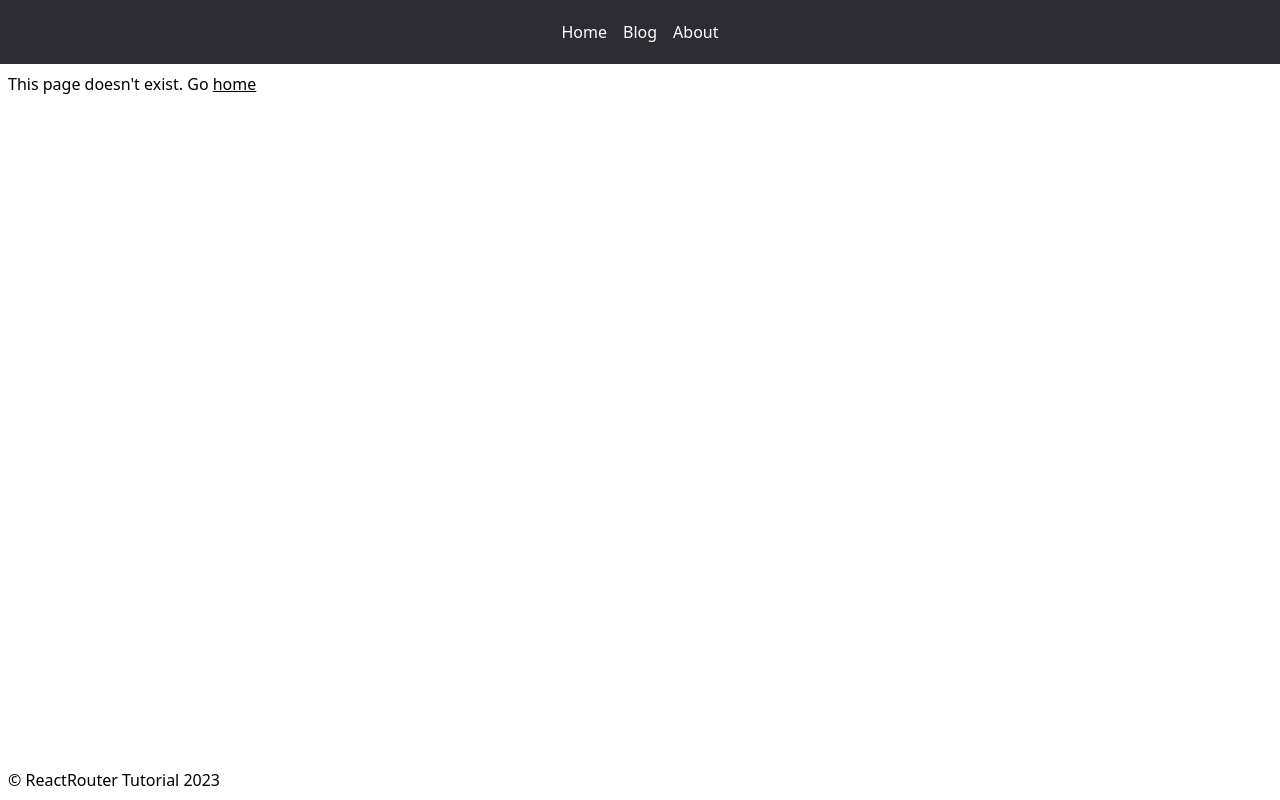
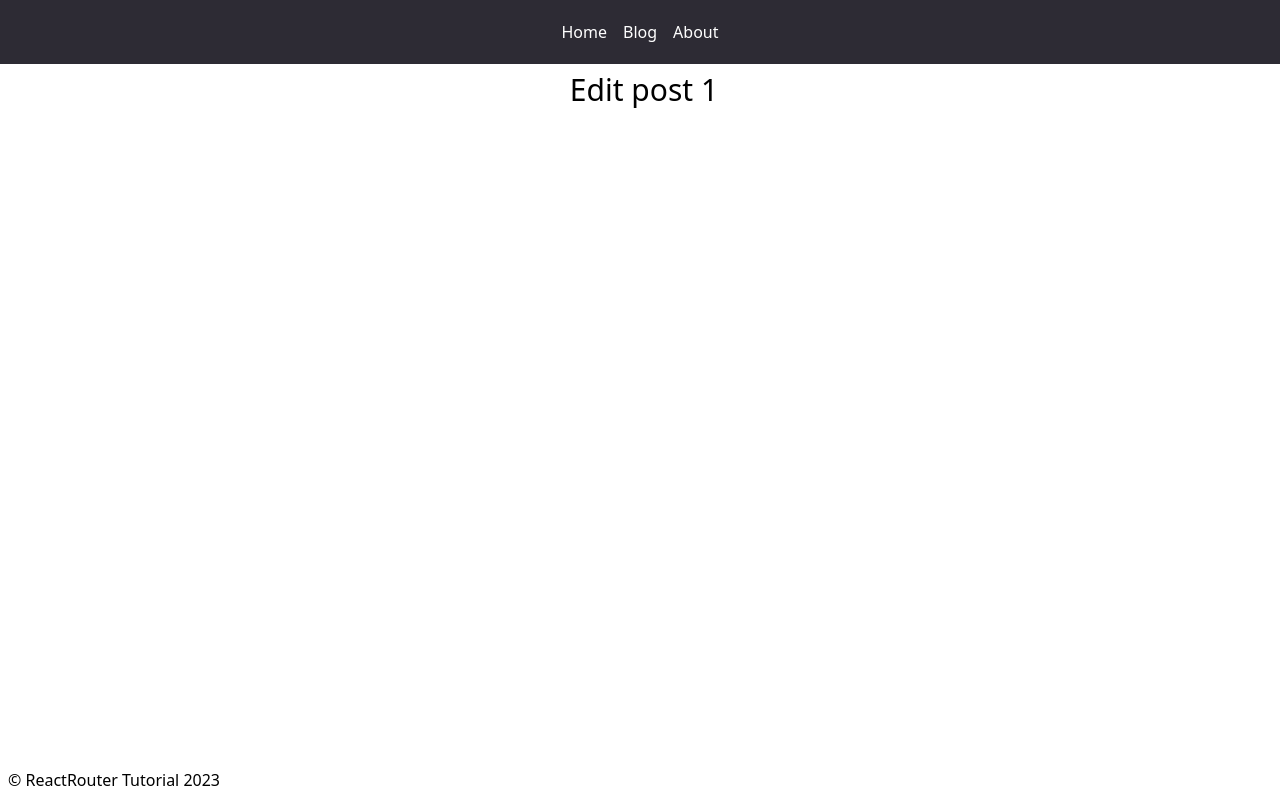
Before and after one commit to Aandi1989/ReactRouter6, a React (Create React App) app: page /posts/1/edit in a window 1280 px wide. Built offline with nearby package versions, Linux system fonts and the light colour scheme.

Commit message:
posts/:id  -  posts/:id/edit   -posts/new

```diff
--- a/src/App.jsx
+++ b/src/App.jsx
@@ -4,6 +4,8 @@ import { Home } from './pages/Home';
 import { About } from './pages/About';
 import { Blog } from './pages/Blog';
 import { Singlepage } from './pages/Singlepage';
+import { Createpost } from './pages/Createpost';
+import { Editpost } from './pages/Editpost';
 import { Notfoundpage } from './pages/Notfoundpage';
 
 import { Layout } from './components/Layout'
@@ -17,6 +19,8 @@ function App() {
           <Route path="about" element={<About />} />
           <Route path="posts" element={<Blog />} />
           <Route path="posts/:id" element={<Singlepage />} />
+          <Route path="posts/:id/edit" element={<Editpost />} />
+          <Route path="posts/new" element={<Createpost />} />
           <Route path="*" element={<Notfoundpage />} />
         </Route>
       </Routes>
--- a/src/pages/Blog.jsx
+++ b/src/pages/Blog.jsx
@@ -16,7 +16,7 @@ const Blog = () => {
             {
                 posts.map(post => (
                     <Link key={post.id} to={`/posts/${post.id}`}>
-                        <li>{post.title}</li>
+                        <li className="hover:underline">{post.title}</li>
                     </Link>
                 ))
             }
--- /dev/null
+++ b/src/pages/Createpost.jsx
@@ -0,0 +1,7 @@
+export const Createpost = () => {
+  return (
+    <div>
+        <h1 className="text-3xl text-center">Create a post</h1>
+    </div>
+  )
+}
--- /dev/null
+++ b/src/pages/Editpost.jsx
@@ -0,0 +1,11 @@
+import {useParams} from 'react-router-dom';
+
+export const Editpost = () => {
+  const { id } = useParams();
+
+  return (
+    <div>
+        <h1 className="text-3xl text-center">Edit post {id}</h1>
+    </div>
+  )
+}
--- a/src/pages/Singlepage.jsx
+++ b/src/pages/Singlepage.jsx
@@ -1,4 +1,4 @@
-import { useParams } from 'react-router-dom';
+import { useParams, Link } from 'react-router-dom';
 import { useState, useEffect } from 'react';
 
 export const Singlepage = () => {
@@ -15,7 +15,8 @@ export const Singlepage = () => {
         {post && (
             <>
                 <h1 className="text-2xl font-semibold mb-2 text-center py-5">{post.title}</h1>
-                <p>{post.body}</p>
+                <p className="mb-5">{post.body}</p>
+                <Link to={`/posts/${id}/edit`} className="font-semibold hover:underline">Edit this post</Link>
             </>
         )}
     </div>
```
